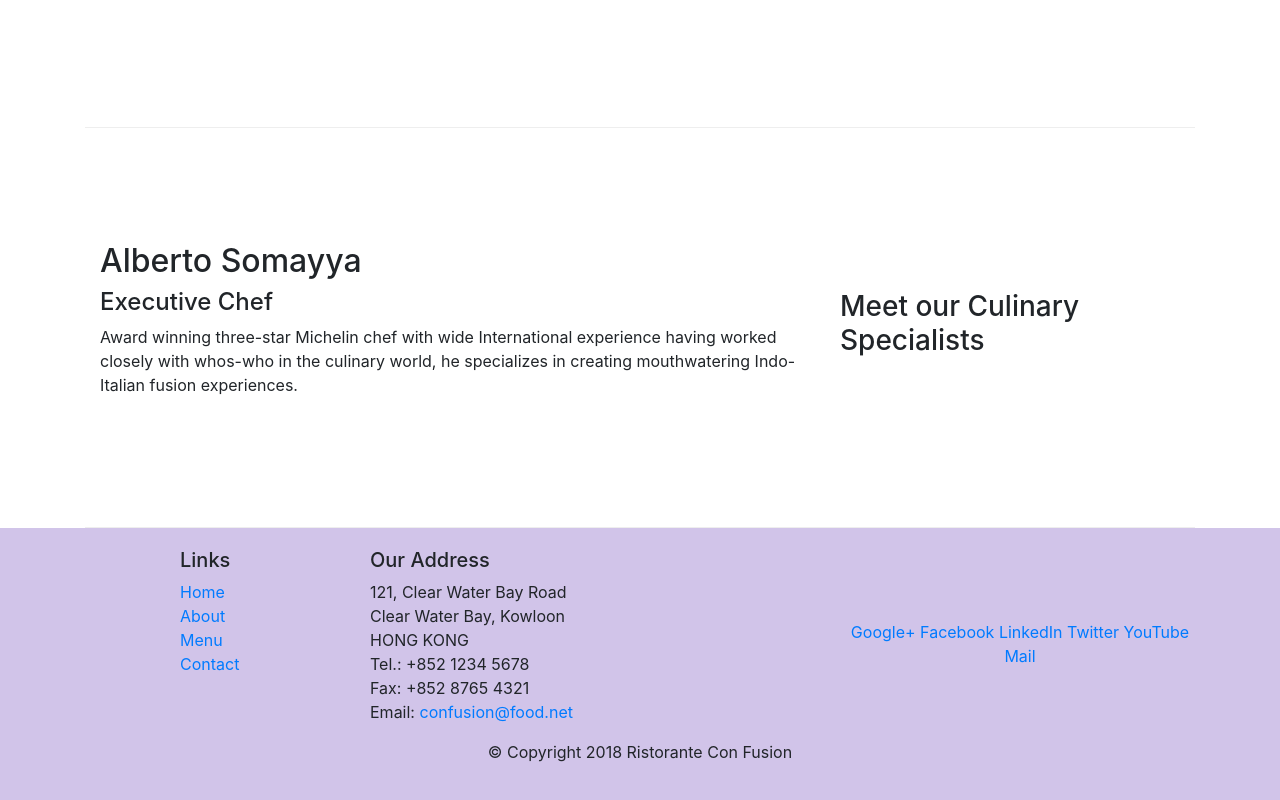
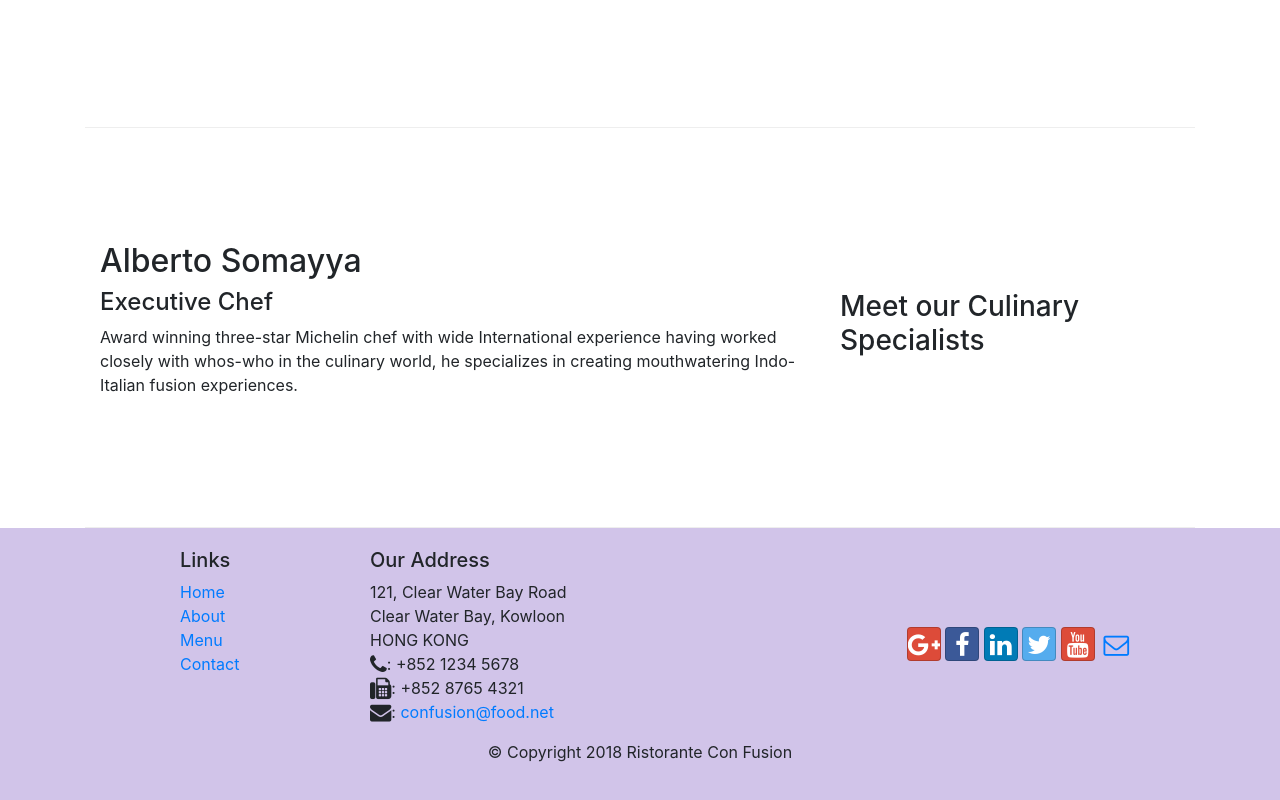
Before and after one commit to AhmedWael255/Front-End-Web-UI-Frameworks-and-Tools-Bootstrap-4, a website: page index.html in a window 1280 px wide. Shown: the part 956-1756 px from the top of the page. Drawn offline with nearby package versions, Linux system fonts and the light colour scheme.

Commit message:
logo isonc

```diff
--- a/index.html
+++ b/index.html
@@ -9,6 +9,8 @@
 
      <!-- Bootstrap CSS -->
      <link rel="stylesheet" href="node_modules/bootstrap/dist/css/bootstrap.min.css">
+     <link rel="stylesheet" href="node_modules/font-awesome/css/font-awesome.min.css">
+     <link rel="stylesheet" href="node_modules/bootstrap-social/bootstrap-social.css">
      <link rel="stylesheet" href="css/styles.css">
      <title>Ristorante Con Fusion</title>
 </head>
@@ -22,10 +24,10 @@
             <a class="navbar-brand" href="#"> Ristorante Con Fusion</a>
             <div class="collapse navbar-collapse" id="Navbar">
                 <ul class="navbar-nav mr-auto">
-                    <li class="nav-item active"><a class="nav-link" href="#"> Home </a></li>
-                    <li class="nav-item"><a class="nav-link" href="./aboutus.html"> About </a></li>
-                    <li class="nav-item"><a class="nav-link" href="#"> Menu </a></li>
-                    <li class="nav-item"><a class="nav-link" href="#"> Contact </a></li>
+                    <li class="nav-item active"><a class="nav-link" href="#"><span class="fa fa-home"></span> Home</a></li>
+                    <li class="nav-item"><a class="nav-link" href="./aboutus.html"><span class="fa fa-info fa-lg"></span> About </a></li>
+                    <li class="nav-item"><a class="nav-link" href="#"><span class="fa fa-list fa-lg"></span> Menu </a></li>
+                    <li class="nav-item"><a class="nav-link" href="#"><span class="fa fa-address-card fa-lg"></span> Contact </a></li>
                 </ul>
             </div>
         </div>
@@ -95,19 +97,19 @@
 		              121, Clear Water Bay Road<br>
 		              Clear Water Bay, Kowloon<br>
 		              HONG KONG<br>
-		              Tel.: +852 1234 5678<br>
-		              Fax: +852 8765 4321<br>
-		              Email: <a href="mailto:confusion@food.net">confusion@food.net</a>
+		              <i class="fa fa-phone fa-lg"></i>: +852 1234 5678<br>
+		              <i class="fa fa-fax fa-lg"></i>: +852 8765 4321<br>
+		              <i class="fa fa-envelope fa-lg"></i>: <a href="mailto:confusion@food.net">confusion@food.net</a>
 		           </address>
                 </div>
                 <div class="col-12 col-sm-4 align-self-center">
                     <div class="text-center">
-                        <a href="http://google.com/+">Google+</a>
-                        <a href="http://www.facebook.com/profile.php?id=">Facebook</a>
-                        <a href="http://www.linkedin.com/in/">LinkedIn</a>
-                        <a href="http://twitter.com/">Twitter</a>
-                        <a href="http://youtube.com/">YouTube</a>
-                        <a href="mailto:">Mail</a>
+                        <a class="btn btn-social-icon btn-google" href="http://google.com/+"><i class="fa fa-google-plus fa-lg"></i></a>
+                        <a class="btn btn-social-icon btn-facebook" href="http://www.facebook.com/profile.php?id="><i class="fa fa-facebook fa-lg"></i></a>
+                        <a class="btn btn-social-icon btn-linkedin" href="http://www.linkedin.com/in/"><i class="fa fa-linkedin fa-lg"></i></a>
+                        <a class="btn btn-social-icon btn-twitter" href="http://twitter.com/"><i class="fa fa-twitter fa-lg"></i></a>
+                        <a class="btn btn-social-icon btn-google" href="http://youtube.com/"><i class="fa fa-youtube fa-lg"></i></a>
+                        <a class="btn btn-social-icon" href="mailto:"><i class="fa fa-envelope-o fa-lg"></i></a>
                     </div>
                 </div>
            </div>
--- a/package.json
+++ b/package.json
@@ -15,6 +15,8 @@
   },
   "dependencies": {
     "bootstrap": "^4.0.0",
+    "bootstrap-social": "^5.1.1",
+    "font-awesome": "^4.7.0",
     "jquery": "^3.3.1",
     "popper.js": "^1.14.3"
   }
```
Also changed, not shown: aboutus.html (+15 -13 lines), 1 other file.
